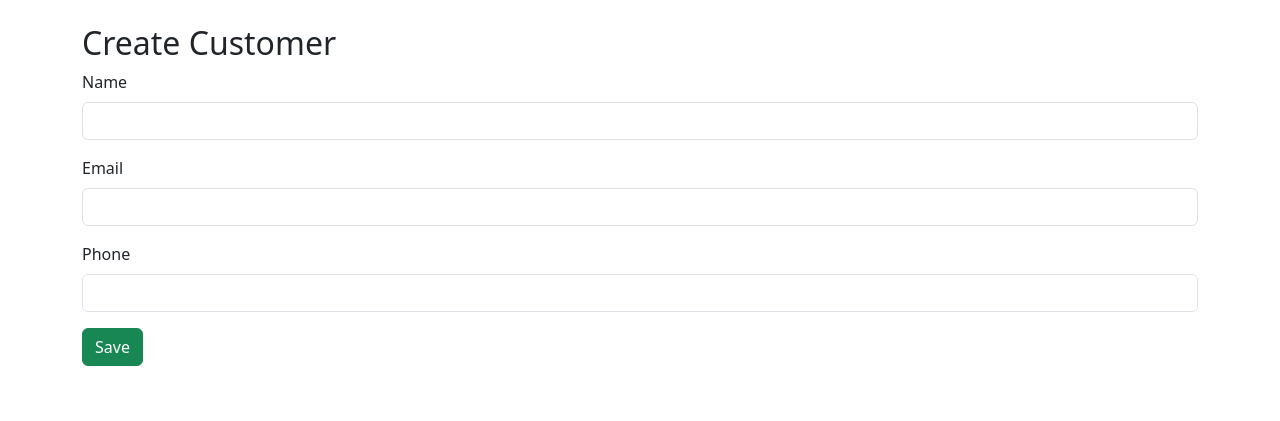
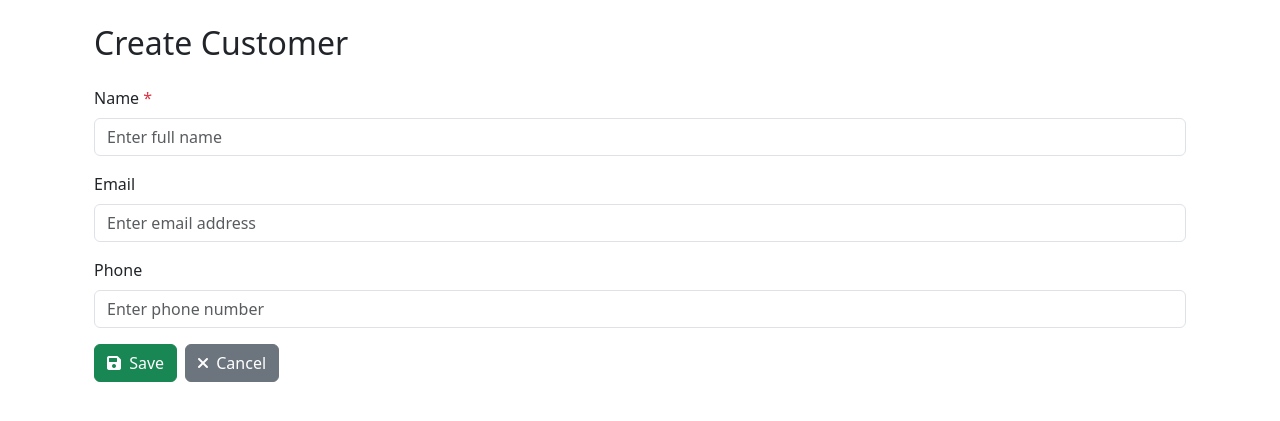
Before and after one commit to Sarcasticsalad/IMS_v2, a Django app: page /ims/customer/create/ in a window 1280 px wide. Shown: the part 72-493 px from the top of the page. Run offline with Django 4.2, Linux system fonts and the light colour scheme; the visitor is signed in with stand-in values (Sample User, id 1).

Commit message:
Updated the UI for all customer pages

```diff
--- a/ims_project/ims/templates/ims/customer/customer_form.html
+++ b/ims_project/ims/templates/ims/customer/customer_form.html
@@ -2,21 +2,79 @@
 {% block title %}Customer Form{% endblock %}
 
 {% block content %}
-<h2>{% if item %}Update{% else %}Create{% endif %} Customer</h2>
-<form method="post">
+<div class="container">
+    <h2 class="mb-4">{% if item %}Update{% else %}Create{% endif %} Customer</h2>
+    <form method="post" novalidate>
         {% csrf_token %}
+
         <div class="mb-3">
-        <label class="form-label">Name</label>
-        <input name="name" value="{{ item.name|default:'' }}" class="form-control" required>
+            <label for="name" class="form-label">Name <span class="text-danger">*</span></label>
+            <input
+                type="text"
+                id="name"
+                name="name"
+                value="{{ item.name|default:'' }}"
+                class="form-control"
+                placeholder="Enter full name"
+                required
+            >
+            <div class="invalid-feedback">
+                Please enter the customer's name.
             </div>
+        </div>
+
         <div class="mb-3">
-        <label class="form-label">Email</label>
-        <input name="email" value="{{ item.email|default:'' }}" type="email" class="form-control">
+            <label for="email" class="form-label">Email</label>
+            <input
+                type="email"
+                id="email"
+                name="email"
+                value="{{ item.email|default:'' }}"
+                class="form-control"
+                placeholder="Enter email address"
+            >
+            <div class="invalid-feedback">
+                Please enter a valid email address.
             </div>
+        </div>
+
         <div class="mb-3">
-        <label class="form-label">Phone</label>
-        <input name="phone" value="{{ item.phone|default:'' }}" class="form-control">
+            <label for="phone" class="form-label">Phone</label>
+            <input
+                type="tel"
+                id="phone"
+                name="phone"
+                value="{{ item.phone|default:'' }}"
+                class="form-control"
+                placeholder="Enter phone number"
+            >
         </div>
-    <button class="btn btn-success" type="submit">Save</button>
+
+        <div class="d-flex gap-2">
+            <button type="submit" class="btn btn-success">
+                <i class="fas fa-save me-1"></i> Save
+            </button>
+            <a href="{% url 'ims:model_list' model_name='customer' %}" class="btn btn-secondary">
+                <i class="fas fa-times me-1"></i> Cancel
+            </a>
+        </div>
     </form>
+</div>
+
+<script>
+(() => {
+    'use strict'
+    const forms = document.querySelectorAll('form')
+
+    Array.from(forms).forEach(form => {
+        form.addEventListener('submit', event => {
+            if (!form.checkValidity()) {
+                event.preventDefault()
+                event.stopPropagation()
+            }
+            form.classList.add('was-validated')
+        }, false)
+    })
+})();
+</script>
 {% endblock %}
```
Also changed, not shown: ims_project/ims/templates/ims/customer/customer_list.html (+27 -7 lines). Lines whose indentation alone changed are shown as unchanged.
